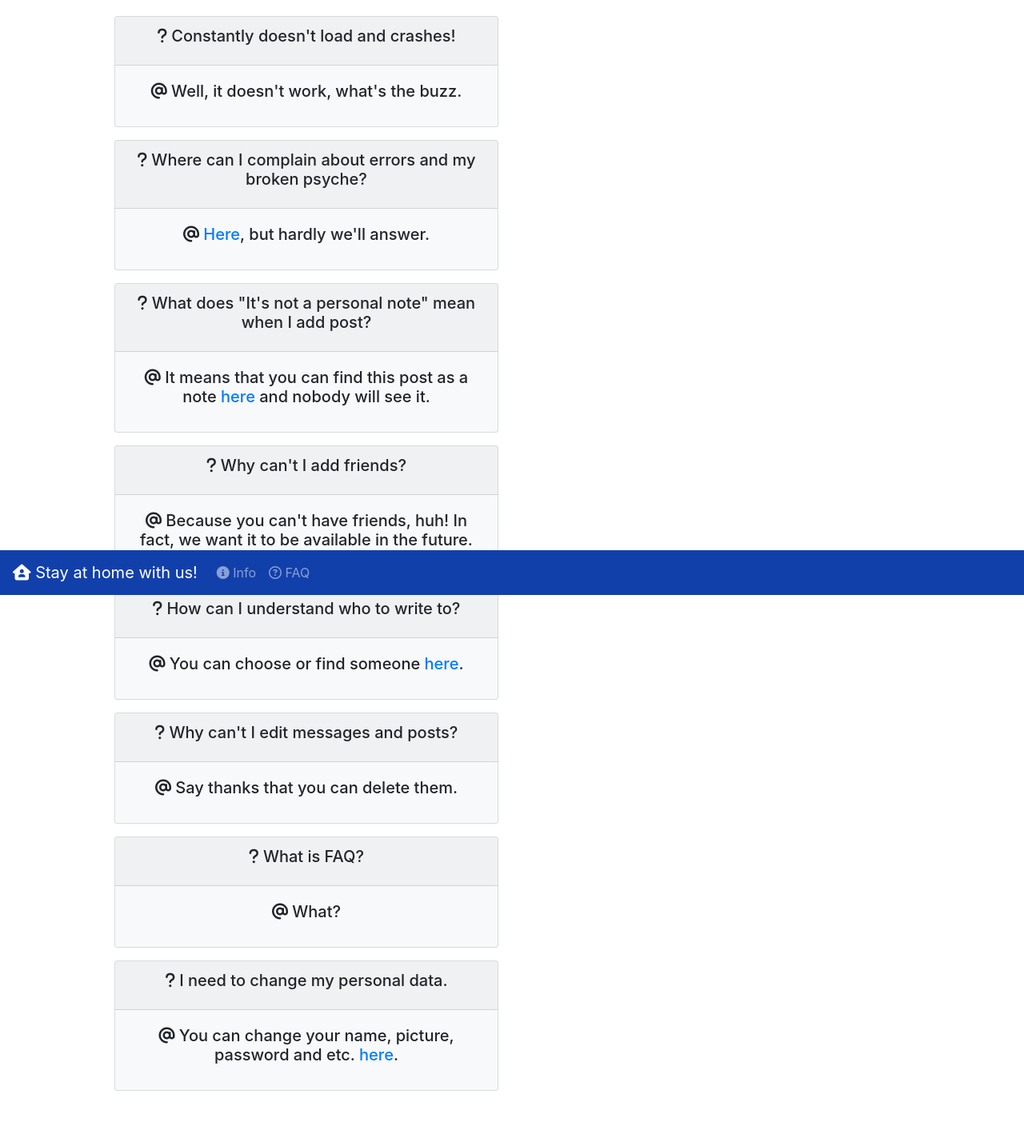
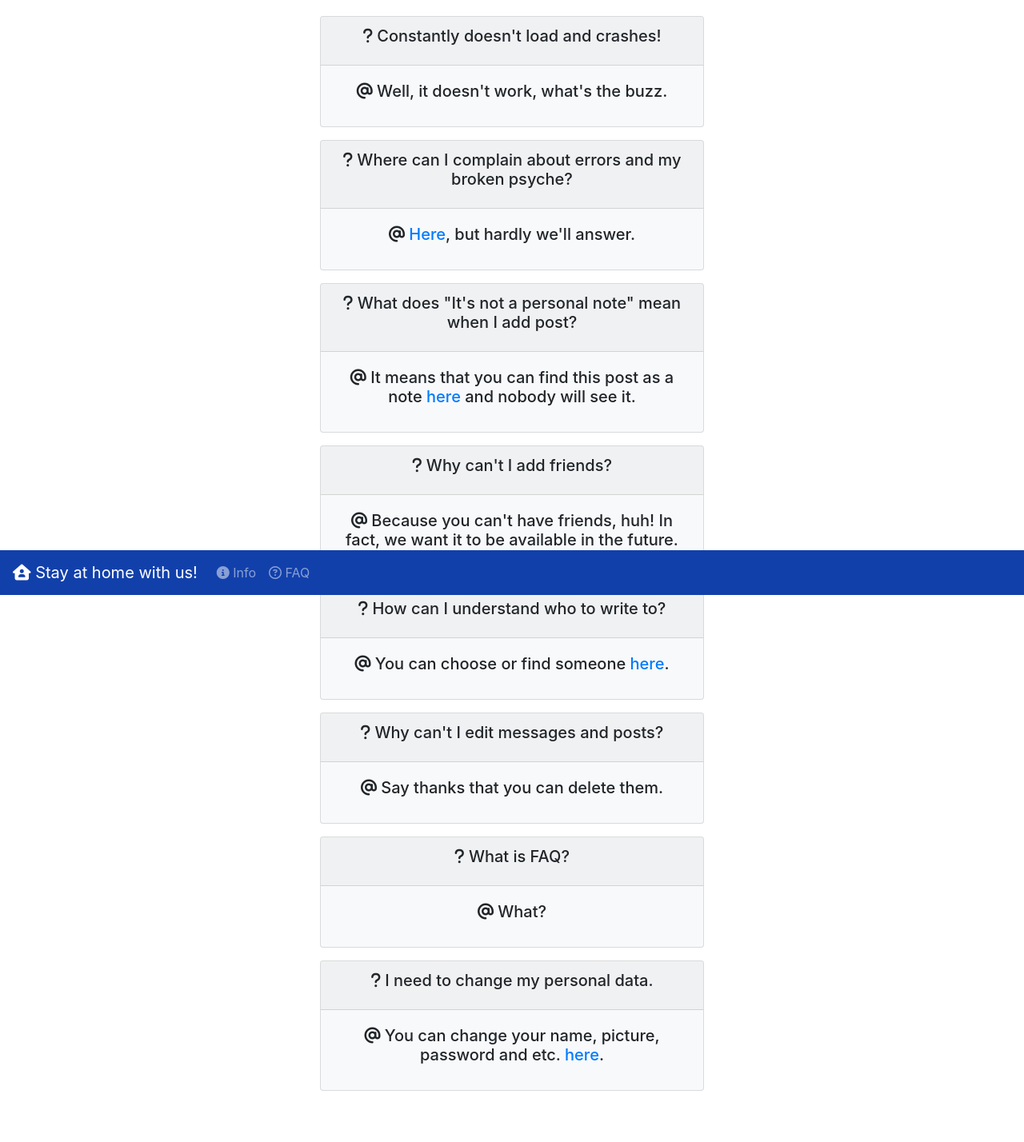
Before and after one commit to KEZKA/YL-WEB-PROJECT, a Flask app: page /info/faq in a window 1280 px wide. Shown: the part 56-1484 px from the top of the page at 80% size. Run offline with Flask 2, Linux system fonts and the light colour scheme; some libraries are stand-ins or nearby versions.

Commit message:
Center FAQs again

```diff
--- a/sanansaattaja/website/application.py
+++ b/sanansaattaja/website/application.py
@@ -244,4 +244,4 @@ def run():
     globalhost = '0.0.0.0'
 
     # change host before deploying on heroku
-    app.run(host=globalhost, port=port, debug=False)
+    app.run(host=localhost, port=port, debug=False)
--- a/sanansaattaja/website/templates/faq.html
+++ b/sanansaattaja/website/templates/faq.html
@@ -2,12 +2,12 @@
 
 {% block head %}<title>FAQ</title>{% endblock %}
 
+
 {% block content %}
-<center>
     {% if message %}
         <div class="alert alert-danger">{{ message }}</div>
     {% endif %}
-    <div style="text-align: center;">
+    <div align="center">
         <div class="card bg-light mb-3" style="max-width: 30rem;">
             <div class="card-header">
                 <h5 class="card-title"><i class="fas fa-question"></i> Constantly doesn't load and
@@ -88,5 +88,4 @@
             </div>
         </div>
     </div>
-</center>
 {% endblock %}
--- a/sanansaattaja/website/templates/user_page.html
+++ b/sanansaattaja/website/templates/user_page.html
@@ -20,6 +20,9 @@
             {% if current_user != user %}
                 <a class="btn btn-primary btn-lg" href="/add_message?nickname={{ user.nickname }}"
                    role="button">Write to {{ user.name }}</a>
+            {% else %}
+                <a class="btn btn-primary btn-lg" href="/add_message?nickname={{ user.nickname }}"
+                   role="button">Write to yourself</a>
             {% endif %}
         </header>
         <br>
```
Also changed, not shown: sanansaattaja/db/sanansaattaja.db.
